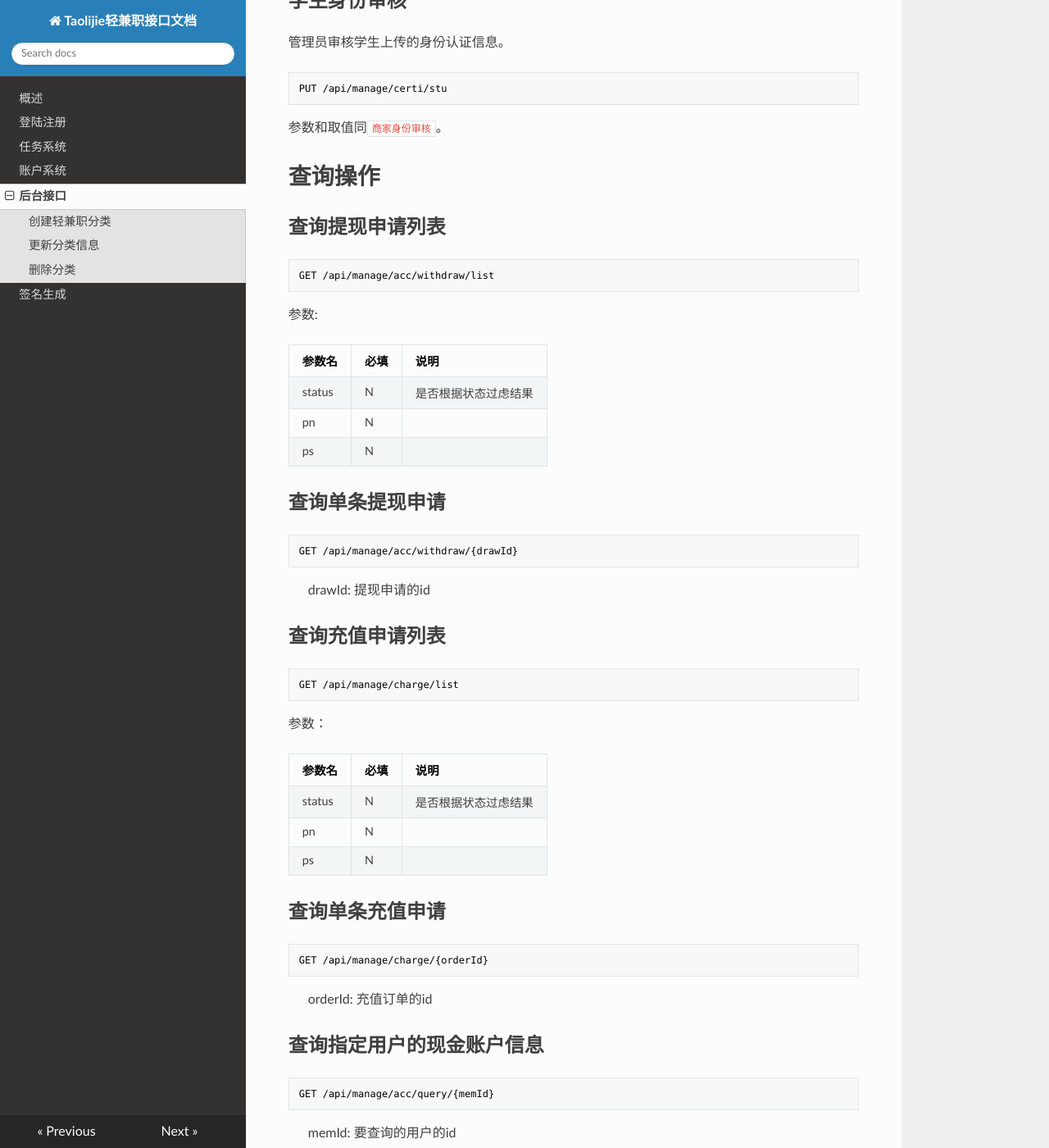
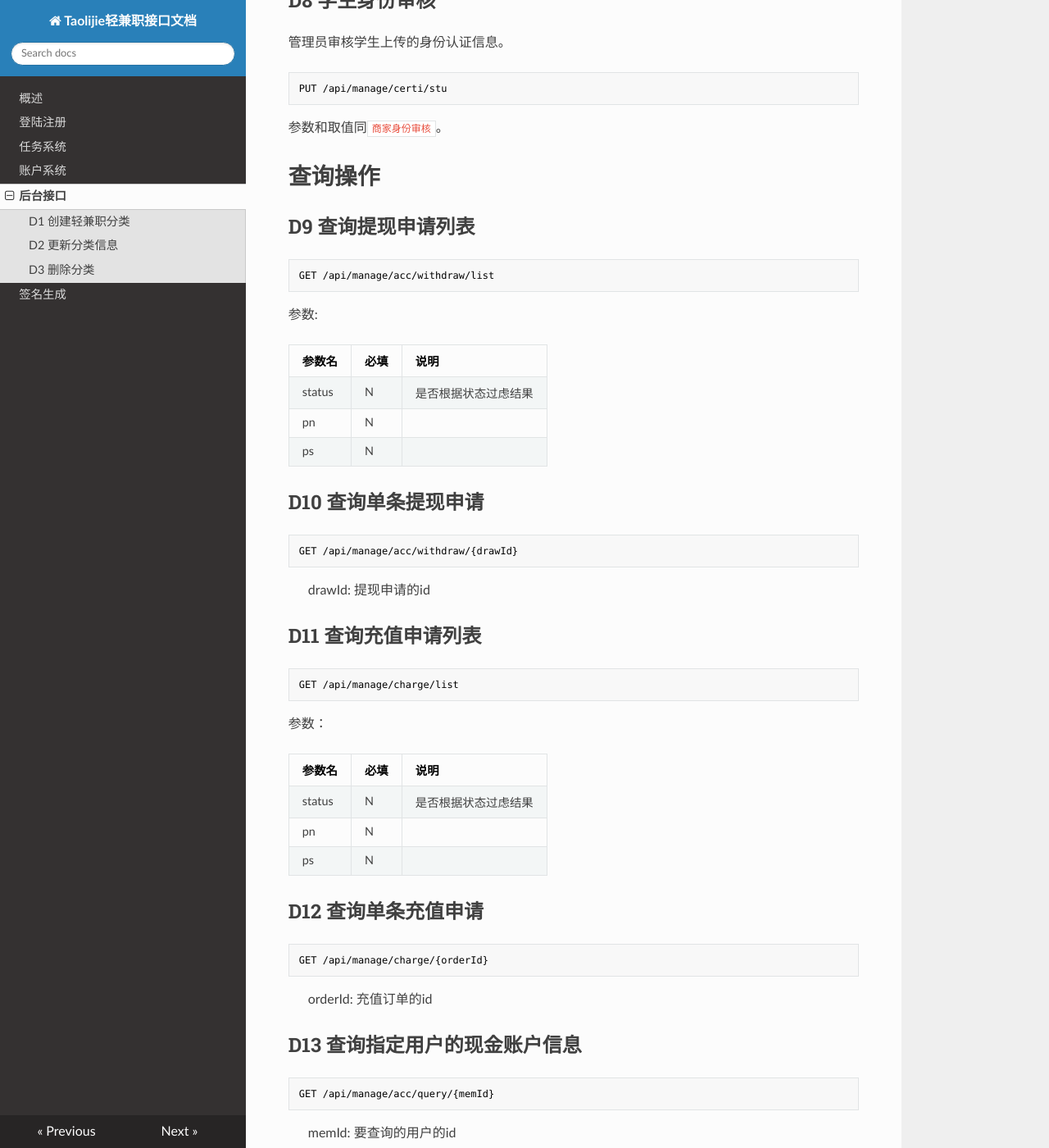
Before and after one commit to wanghongfei/tlj-quest-docs, an MkDocs documentation site: the page built from docs/admin.md, in a window 1280 px wide and 1400 px high, scrolled down 4334 px. Shown: the whole window at 82% size. Built offline with MkDocs 1.6.1, drawn with Linux system fonts in a browser that asks for light colours; nearby versions of some CDN libraries; old or Windows-style settings are respelled for this version of MkDocs; some of the changed text lies outside the part shown.

Commit message:
完成接口编号

````diff
--- a/docs/admin.md
+++ b/docs/admin.md
@@ -2,7 +2,7 @@
 
 # 分类操作
 
-## 创建轻兼职分类
+## D1 创建轻兼职分类
 
 ```
 POST /api/manage/quest/cate
@@ -32,7 +32,7 @@ POST /api/manage/quest/cate
 
 
 
-## 更新分类信息
+## D2 更新分类信息
 
 ```
 PUT /api/quest/cate/{cateId}
@@ -53,7 +53,7 @@ PUT /api/quest/cate/{cateId}
 
 
 
-## 删除分类
+## D3 删除分类
 
 ``` html
 DELETE /api/quest/cate/{cateId}
@@ -195,7 +195,7 @@ PUT /api/manage/certi/stu
 
 # 查询操作
 
-## 查询提现申请列表
+## D9 查询提现申请列表
 
 ```
 GET /api/manage/acc/withdraw/list
@@ -209,7 +209,7 @@ GET /api/manage/acc/withdraw/list
 | pn     | N    |            |
 | ps     | N    |            |
 
-## 查询单条提现申请
+## D10 查询单条提现申请
 
 ```
 GET /api/manage/acc/withdraw/{drawId}
@@ -219,7 +219,7 @@ GET /api/manage/acc/withdraw/{drawId}
 
 
 
-## 查询充值申请列表
+## D11 查询充值申请列表
 
 ```
 GET /api/manage/charge/list
@@ -233,7 +233,7 @@ GET /api/manage/charge/list
 | pn     | N    |            |
 | ps     | N    |            |
 
-## 查询单条充值申请
+## D12 查询单条充值申请
 
 ```
 GET /api/manage/charge/{orderId}
@@ -243,7 +243,7 @@ GET /api/manage/charge/{orderId}
 
 
 
-## 查询指定用户的现金账户信息
+## D13 查询指定用户的现金账户信息
 
 ```
 GET /api/manage/acc/query/{memId}
--- a/index.html
+++ b/index.html
@@ -434,5 +434,5 @@
 
 <!--
 MkDocs version : 0.14.0
-Build Date UTC : 2015-10-03 08:58:37.869587
+Build Date UTC : 2015-10-03 09:06:26.312681
 -->
````
Also changed, not shown: other parts of docs/admin.md (+6 -6 lines), docs/acc.md (+14 -14 lines), docs/quest.md (+19 -19 lines), docs/register.md (+2 -2 lines), docs/sign.md (+2 -2 lines), 6 other files.
